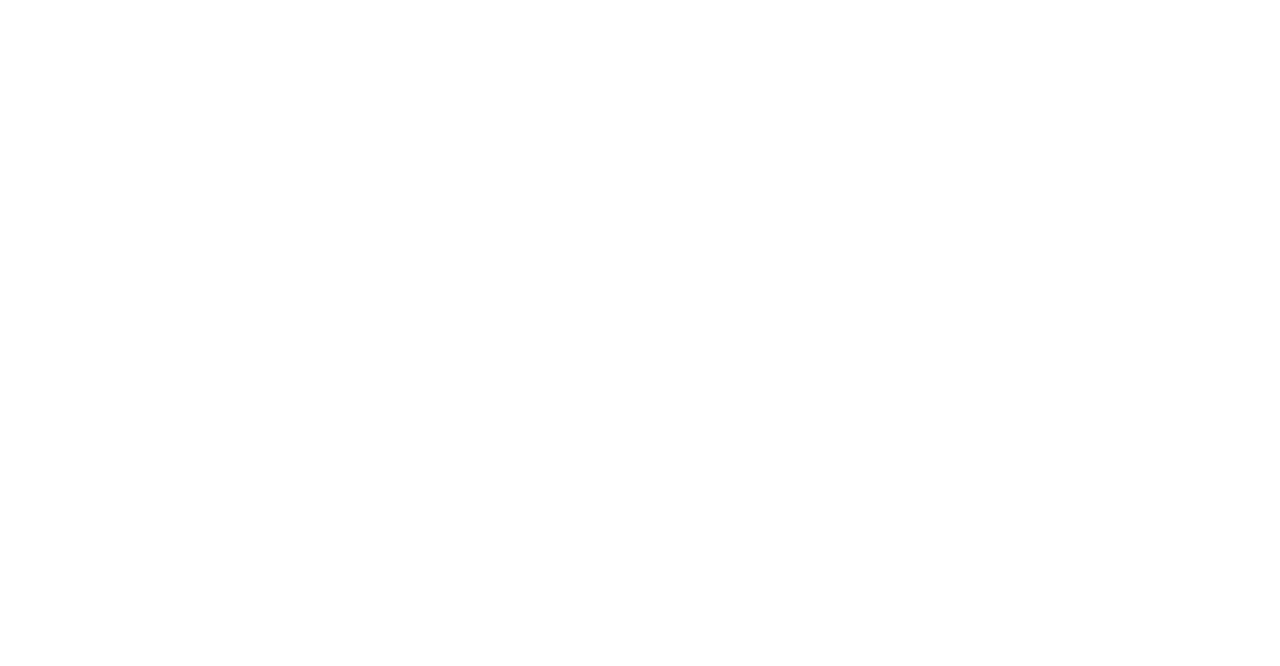
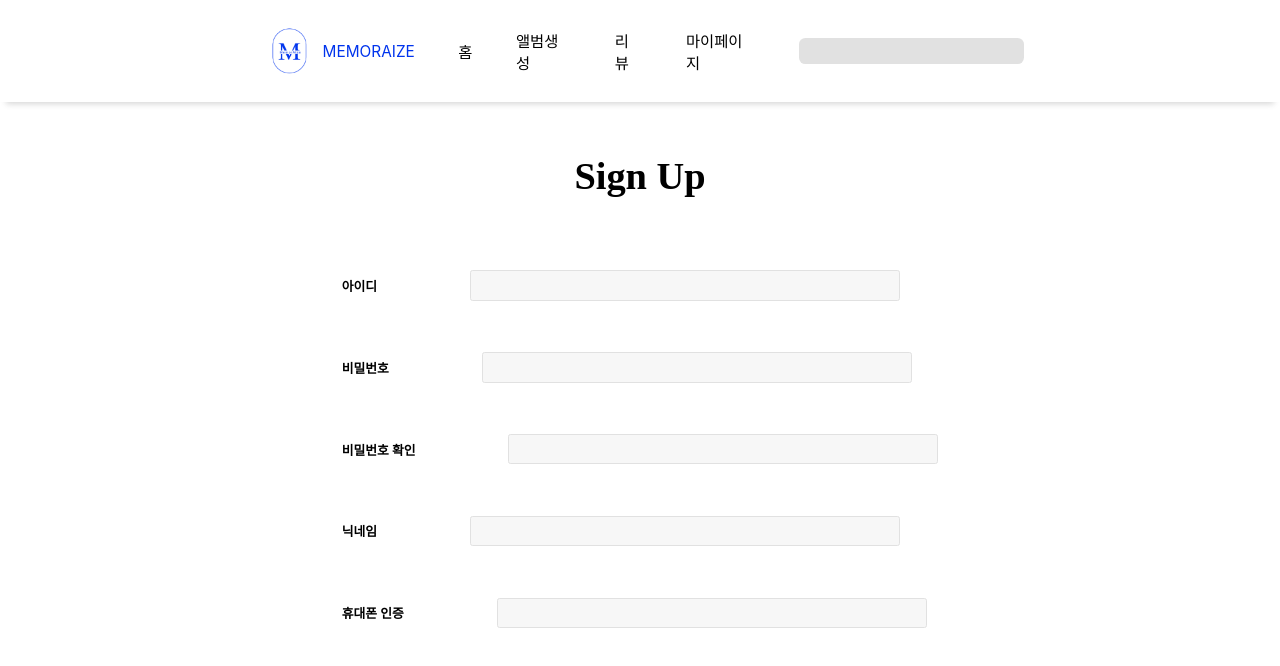
Before and after one commit to MemorAIzee/MemorAIzee-Frontend, a React (Create React App) app in the folder memoraize/: page /Signup in a window 1280 px wide. Before the commit this address had no page. Shown: the top 666 px of the page. Built offline with nearby package versions, Linux system fonts and the light colour scheme.

Commit message:
✨ Add Signup

```diff
--- a/memoraize/src/App.js
+++ b/memoraize/src/App.js
@@ -3,6 +3,7 @@
 import GlobalStyle from './styles/globalStyle';
 import Login from './pages/Login/Login';
 import { BrowserRouter as Router, Route, Routes } from 'react-router-dom';
+import Signup from './pages/Login/Signup';
 
 function App() {
   return (
@@ -11,6 +12,7 @@
       <Router>
         <Routes>
           <Route path="/" element={<Login />} />
+          <Route path="/Signup" element={<Signup />} />
         </Routes>
       </Router>
     </>
--- a/memoraize/src/pages/Login/Login.jsx
+++ b/memoraize/src/pages/Login/Login.jsx
@@ -43,8 +43,13 @@
 `;
 
 const LoginText = styled.p`
+  color: #000;
+  font-family: Pretendard;
   font-size: 3vw;
+  font-style: normal;
   font-weight: 700;
+  line-height: normal;
+  text-transform: capitalize;
 `;
 
 const FindText = styled.p`
--- /dev/null
+++ b/memoraize/src/pages/Login/Signup.jsx
@@ -0,0 +1,96 @@
+import Header from '../../components/Header/Header';
+import styled from 'styled-components';
+
+const Container = styled.div`
+  display: flex;
+  justify-content: center;
+`;
+
+const SignupContainer = styled.div`
+  display: flex;
+  flex-direction: column;
+  width: 60%;
+  /* background-color: yellow; */
+  margin-top: 4vw;
+  height: 40vw;
+  align-items: center;
+`;
+
+const SignupText = styled.p`
+  color: #000;
+  font-family: Pretendard;
+  font-size: 3vw;
+  font-style: normal;
+  font-weight: 700;
+  line-height: normal;
+  text-transform: capitalize;
+  margin-bottom: 5.65vw;
+`;
+
+const FieldContainer = styled.div`
+  display: flex;
+  flex-direction: row;
+  gap: 7.25vw;
+  align-items: center;
+  margin-bottom: 4vw;
+`;
+
+const Text = styled.p`
+  color: #000;
+  font-family: Pretendard;
+  font-size: 1vw;
+  font-style: normal;
+  font-weight: 600;
+  line-height: normal;
+`;
+
+const IdField = styled.input`
+  width: 33.6vw;
+  height: 2.4vw;
+  flex-shrink: 0;
+  border-radius: 0.2vw;
+  border: 0.1vw solid #e1e1e1;
+  background: #f7f7f7;
+`;
+
+const AllFieldContainer = styled.div`
+  display: flex;
+  flex-direction: column;
+  justify-content: center;
+`;
+const Signup = () => {
+  return (
+    <>
+      <Header />
+      <Container>
+        <SignupContainer>
+          <SignupText>Sign Up</SignupText>
+          <AllFieldContainer>
+            <FieldContainer>
+              <Text>아이디</Text>
+              <IdField />
+            </FieldContainer>
+            <FieldContainer>
+              <Text>비밀번호</Text>
+              <IdField />
+            </FieldContainer>
+            <FieldContainer>
+              <Text>비밀번호 확인</Text>
+              <IdField />
+            </FieldContainer>
+            <FieldContainer>
+              <Text>닉네임</Text>
+              <IdField />
+            </FieldContainer>
+            <FieldContainer>
+              <Text>휴대폰 인증</Text>
+              <IdField />
+            </FieldContainer>
+          </AllFieldContainer>
+        </SignupContainer>
+      </Container>
+    </>
+  );
+};
+
+export default Signup;
```
